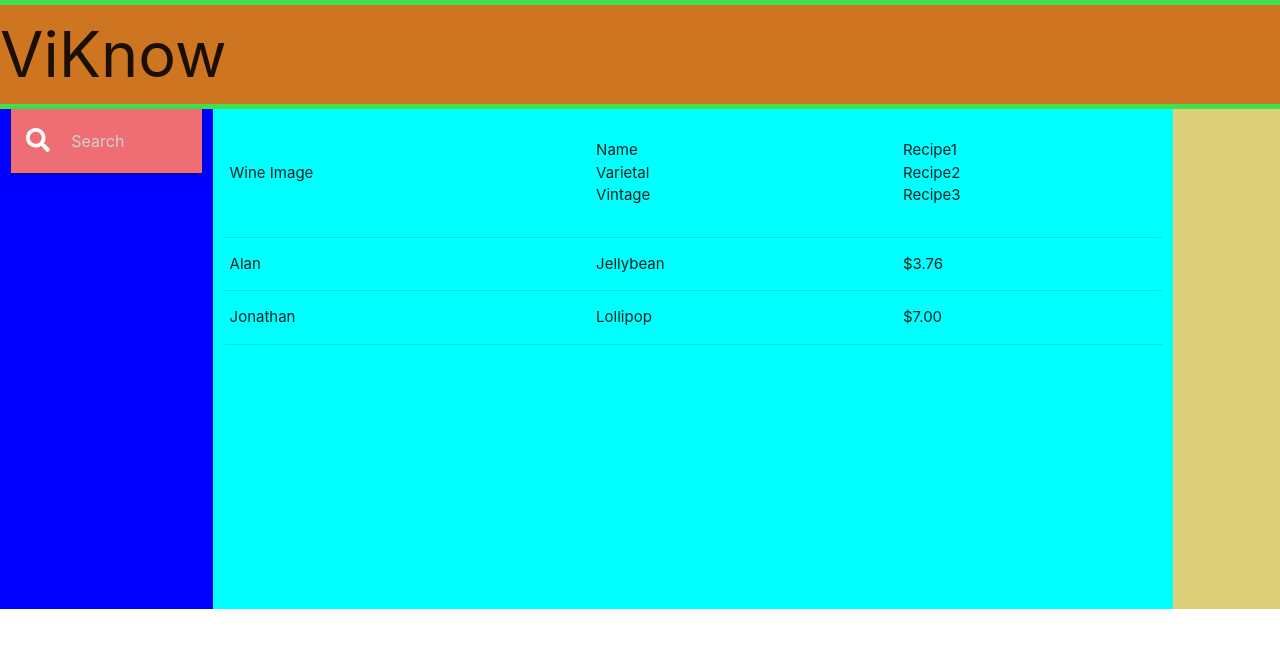
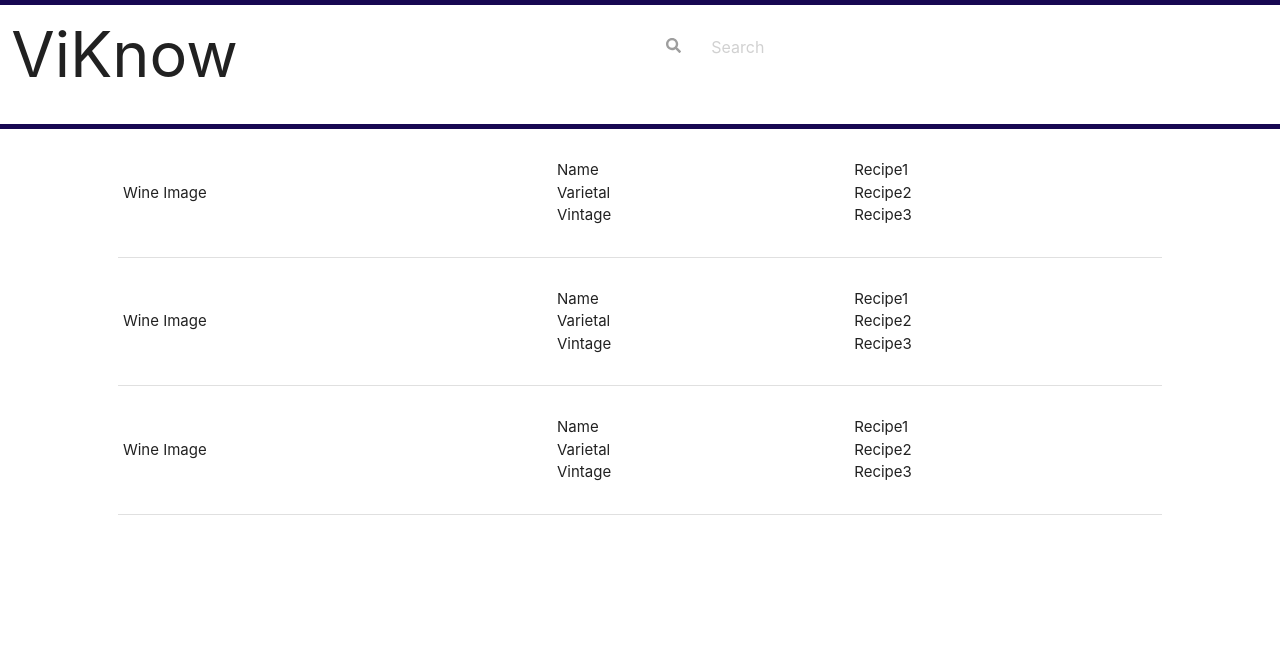
Before and after one commit to petejos80/ViKnow-App, a plain HTML site: page index.html in a window 1280 px wide. Drawn offline with nearby package versions, Linux system fonts and the light colour scheme.

Commit message:
cleaned up html to display app name and search bar in nav, body is one big table

```diff
--- a/index.html
+++ b/index.html
@@ -15,24 +15,12 @@
 <body>
 
     <!-- Just a divider sample, probably wont be used -->
-    <div class="divider" style="background-color: rgb(64, 225, 75); height:5px"></div>
+    <div class="divider" style="background-color: rgb(23, 7, 82); height:5px;"></div>
+
     <!-- Header inside this section -->
-    <div class="section"  style="background-color: rgb(206, 117, 34)">
-      <h1 style="text-align: left; margin-top: 0px; margin-bottom: 0px">ViKnow</h1>
-
-          </div>
-          <!-- Just another divider sample, probably wont be used -->
-    <div class="divider" style="background-color: rgb(64, 225, 75); height:5px"></div>
-
-
-    <!--- container to hold our 2 or 3 rows which contain the search bar on the left and the search reults in the middle, and maybe something on the right side -->
-    <div class="row">
-
-
- <!--- container to hold our  -->
-            <div class="col s2" style="background-color: blue; height:500px">
-                    <nav>
-                            <div class="nav-wrapper">
+    <div class="section row"  style="background-color: white">
+        <div class="col s6"><h1 style="text-align: left; margin-top: 0px; margin-bottom: 0px">ViKnow</h1></div>
+        <div class="col s6 nav-wrapper">
             <form>
                 <div class="input-field">
                     <input placeholder="Search" id="search" type="search" required>
@@ -45,10 +33,20 @@
                 </div>
             </form>
         </div>
-                        </nav>
 </div>
 
-            <div class="col s9" style="background-color: aqua;height:500px">
+<!-- Just another divider sample, probably wont be used -->
+<div class="divider" style="background-color: rgb(23, 7, 82); height:5px"></div>
+
+
+<!--- container to hold our 2 or 3 rows which contain the search bar on the left and the search reults in the middle, and maybe something on the right side -->
+<div class="row">
+
+
+ <!--- container to hold our  -->
+            <div class="col s1" style="background-color: white;height:500px"></div>
+
+            <div class="col s10" style="background-color: white;height:500px">
                     <table>
                             <tbody>
                               <tr>
@@ -67,19 +65,39 @@
                                 </ul></td>
                               </tr>
                               <tr>
-                                <td>Alan</td>
-                                <td>Jellybean</td>
-                                <td>$3.76</td>
+                                <td>Wine Image</td>
+                                <td>
+                                <ul>
+                                <li><div>Name</div></li>
+                                <li><div>Varietal</div></li>
+                                <li><div>Vintage</div></li>
+                                </ul>
+                                </td>
+                                <td><ul>
+                                <li><div>Recipe1</div></li>
+                                <li><div>Recipe2</div></li>
+                                <li><div>Recipe3</div></li>
+                                </ul></td>
                               </tr>
                               <tr>
-                                <td>Jonathan</td>
-                                <td>Lollipop</td>
-                                <td>$7.00</td>
+                                <td>Wine Image</td>
+                                <td>
+                                <ul>
+                                <li><div>Name</div></li>
+                                <li><div>Varietal</div></li>
+                                <li><div>Vintage</div></li>
+                                </ul>
+                                </td>
+                                <td><ul>
+                                <li><div>Recipe1</div></li>
+                                <li><div>Recipe2</div></li>
+                                <li><div>Recipe3</div></li>
+                                </ul></td>
                               </tr>
                             </tbody>
                           </table>
             </div>
-            <div class="col s1" style="background-color: rgb(220, 208, 120);height:500px">
+            <div class="col s1" style="background-color: white;height:500px">
                     <!-- Teal page content  -->
                   </div>
 
```
Lines whose indentation alone changed are shown as unchanged.
